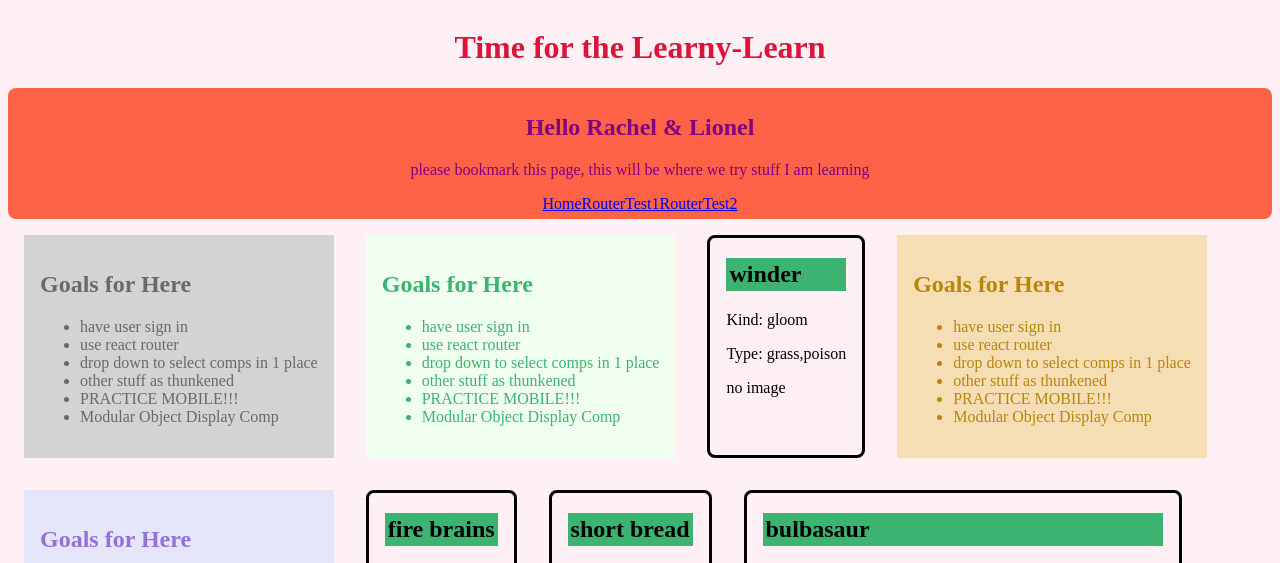
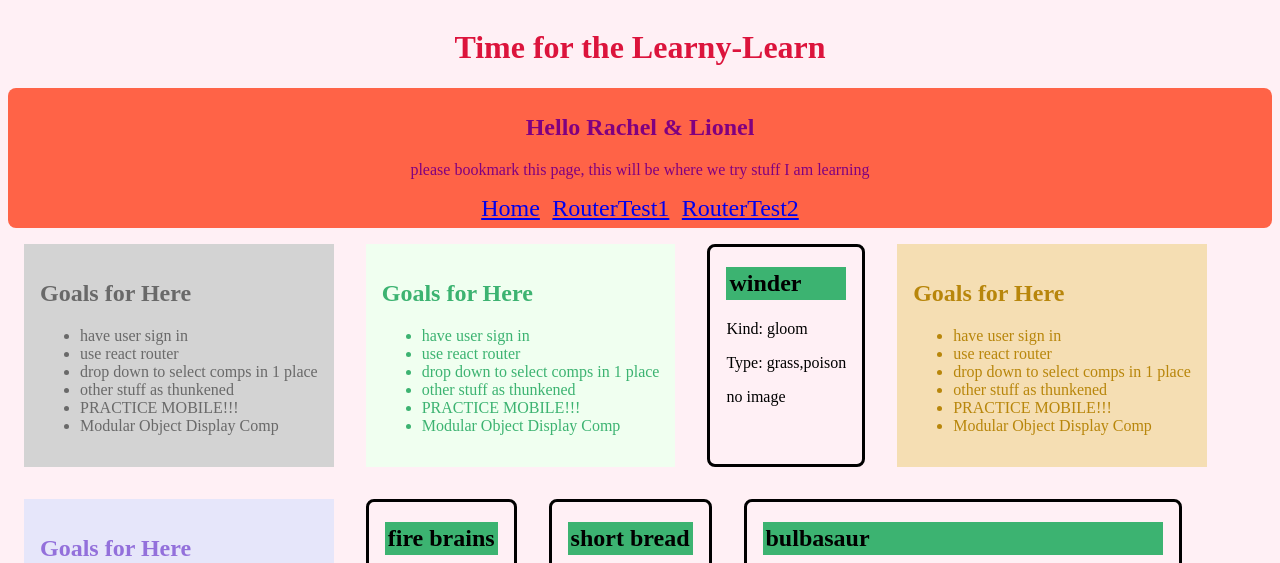
Before and after one commit to JF-LL-codebuds/react-play-study-fe, a React app: page / in a window 1280 px wide. Shown: the top 563 px of the page. Built offline with nearby package versions, Linux system fonts and the light colour scheme; a web font is replaced by a local one.

Commit message:
added styling to nav greeting comp

```diff
--- a/src/components/greeting/Greeting.js
+++ b/src/components/greeting/Greeting.js
@@ -15,9 +15,9 @@ class Greeting extends Component {
         </p>
 
         <nav>
-          <Link to="/">Home</Link>
-          <Link to="/routertest1">RouterTest1</Link>
-          <Link to="/routertest2">RouterTest2</Link>
+          <Link className={styles.link} to="/">Home</Link>
+          <Link className={styles.link} to="/routertest1">RouterTest1</Link>
+          <Link className={styles.link} to="/routertest2">RouterTest2</Link>
         </nav>
       </div>
     );
--- a/src/components/greeting/greeting.css
+++ b/src/components/greeting/greeting.css
@@ -6,3 +6,8 @@
   max-width: 100%;
   text-align: center;
 }
+
+.link {
+  padding: 0.5%;
+  font-size: 1.5em;
+}
```
